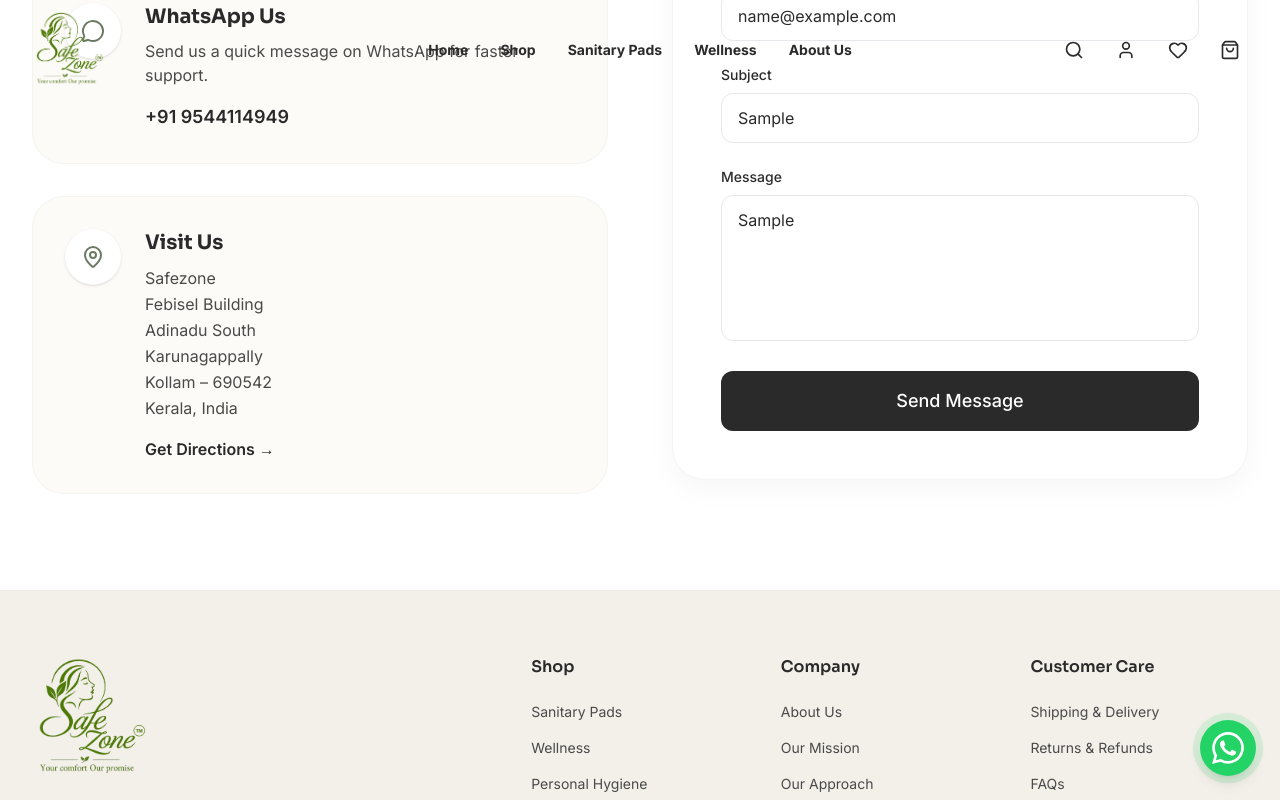
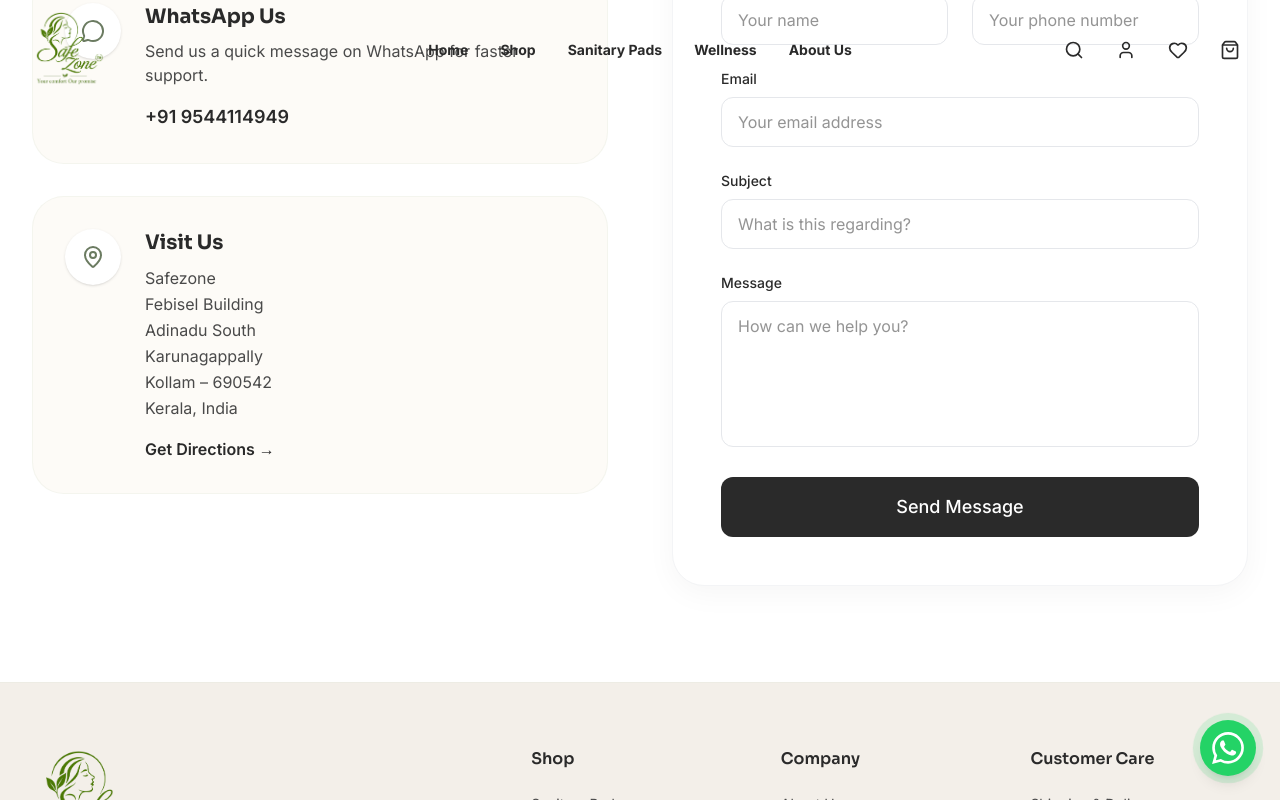
Before and after one commit to empireaeitservices8-lgtm/safezone, a Next.js app: page /contact in a window 1280 px wide. Both pictures are taken after typing "Sample", "5551234", "name@example.com", "Sample", "Sample" into the empty fields and a click on the button "Send Message". Shown: the part 761-1561 px from the top of the page. Built offline with nearby package versions, Linux system fonts and the light colour scheme.

Commit message:
Make contact form interactive with loading and success state

```diff
--- a/src/app/contact/page.tsx
+++ b/src/app/contact/page.tsx
@@ -1,11 +1,30 @@
-import { MapPin, Phone, MessageCircle } from "lucide-react";
+"use client";
 
-export const metadata = {
-  title: "Contact Us | Safezone",
-  description: "We're here for you. Contact Safezone for any questions or support.",
-};
+import { useState } from "react";
+import { MapPin, Phone, MessageCircle, CheckCircle2 } from "lucide-react";
 
 export default function ContactPage() {
+  const [isSubmitting, setIsSubmitting] = useState(false);
+  const [isSuccess, setIsSuccess] = useState(false);
+
+  const handleSubmit = (e: React.FormEvent) => {
+    e.preventDefault();
+    setIsSubmitting(true);
+
+    // Simulate API call
+    setTimeout(() => {
+      setIsSubmitting(false);
+      setIsSuccess(true);
+
+      // Reset success message after 5 seconds
+      setTimeout(() => setIsSuccess(false), 5000);
+
+      // Reset form
+      const form = e.target as HTMLFormElement;
+      form.reset();
+    }, 1500);
+  };
+
   return (
     <div className="flex flex-col w-full">
       {/* Hero */}
@@ -73,33 +92,45 @@ export default function ContactPage() {
             </div>
 
             {/* Contact Form */}
-            <div className="bg-white p-8 md:p-12 rounded-[32px] shadow-[0_8px_30px_rgb(0,0,0,0.04)] border border-gray-100 h-fit">
+            <div className="bg-white p-8 md:p-12 rounded-[32px] shadow-[0_8px_30px_rgb(0,0,0,0.04)] border border-gray-100 h-fit relative">
               <h3 className="text-3xl font-heading font-bold text-charcoal mb-8">Send a Message</h3>
-              <form className="space-y-6">
+
+              {isSuccess && (
+                <div className="mb-6 p-4 bg-green-50 border border-green-200 text-green-700 rounded-xl flex items-center gap-3 animate-in fade-in slide-in-from-top-2">
+                  <CheckCircle2 className="w-5 h-5 shrink-0" />
+                  <p>Thank you for reaching out! We have received your message and will get back to you shortly.</p>
+                </div>
+              )}
+
+              <form onSubmit={handleSubmit} className="space-y-6">
                 <div className="grid grid-cols-1 sm:grid-cols-2 gap-6">
                   <div className="space-y-2">
                     <label htmlFor="name" className="block text-sm font-medium text-charcoal">Name</label>
-                    <input type="text" id="name" className="w-full px-4 py-3 rounded-xl border border-gray-200 focus:border-sage focus:ring-1 focus:ring-sage outline-none transition-colors" placeholder="Your name" />
+                    <input type="text" id="name" required disabled={isSubmitting} className="w-full px-4 py-3 rounded-xl border border-gray-200 focus:border-sage focus:ring-1 focus:ring-sage outline-none transition-colors disabled:opacity-50" placeholder="Your name" />
                   </div>
                   <div className="space-y-2">
                     <label htmlFor="phone" className="block text-sm font-medium text-charcoal">Phone</label>
-                    <input type="tel" id="phone" className="w-full px-4 py-3 rounded-xl border border-gray-200 focus:border-sage focus:ring-1 focus:ring-sage outline-none transition-colors" placeholder="Your phone number" />
+                    <input type="tel" id="phone" required disabled={isSubmitting} className="w-full px-4 py-3 rounded-xl border border-gray-200 focus:border-sage focus:ring-1 focus:ring-sage outline-none transition-colors disabled:opacity-50" placeholder="Your phone number" />
                   </div>
                 </div>
                 <div className="space-y-2">
                   <label htmlFor="email" className="block text-sm font-medium text-charcoal">Email</label>
-                  <input type="email" id="email" className="w-full px-4 py-3 rounded-xl border border-gray-200 focus:border-sage focus:ring-1 focus:ring-sage outline-none transition-colors" placeholder="Your email address" />
+                  <input type="email" id="email" required disabled={isSubmitting} className="w-full px-4 py-3 rounded-xl border border-gray-200 focus:border-sage focus:ring-1 focus:ring-sage outline-none transition-colors disabled:opacity-50" placeholder="Your email address" />
                 </div>
                 <div className="space-y-2">
                   <label htmlFor="subject" className="block text-sm font-medium text-charcoal">Subject</label>
-                  <input type="text" id="subject" className="w-full px-4 py-3 rounded-xl border border-gray-200 focus:border-sage focus:ring-1 focus:ring-sage outline-none transition-colors" placeholder="What is this regarding?" />
+                  <input type="text" id="subject" required disabled={isSubmitting} className="w-full px-4 py-3 rounded-xl border border-gray-200 focus:border-sage focus:ring-1 focus:ring-sage outline-none transition-colors disabled:opacity-50" placeholder="What is this regarding?" />
                 </div>
                 <div className="space-y-2">
                   <label htmlFor="message" className="block text-sm font-medium text-charcoal">Message</label>
-                  <textarea id="message" rows={5} className="w-full px-4 py-3 rounded-xl border border-gray-200 focus:border-sage focus:ring-1 focus:ring-sage outline-none transition-colors resize-none" placeholder="How can we help you?"></textarea>
+                  <textarea id="message" required disabled={isSubmitting} rows={5} className="w-full px-4 py-3 rounded-xl border border-gray-200 focus:border-sage focus:ring-1 focus:ring-sage outline-none transition-colors resize-none disabled:opacity-50" placeholder="How can we help you?"></textarea>
                 </div>
-                <button type="button" className="w-full py-4 bg-charcoal text-white rounded-xl hover:bg-sage transition-colors font-medium text-lg">
-                  Send Message
+                <button type="submit" disabled={isSubmitting} className="w-full flex items-center justify-center py-4 bg-charcoal text-white rounded-xl hover:bg-sage transition-all font-medium text-lg disabled:opacity-70">
+                  {isSubmitting ? (
+                    <div className="w-6 h-6 border-2 border-white/30 border-t-white rounded-full animate-spin" />
+                  ) : (
+                    "Send Message"
+                  )}
                 </button>
               </form>
             </div>
```
